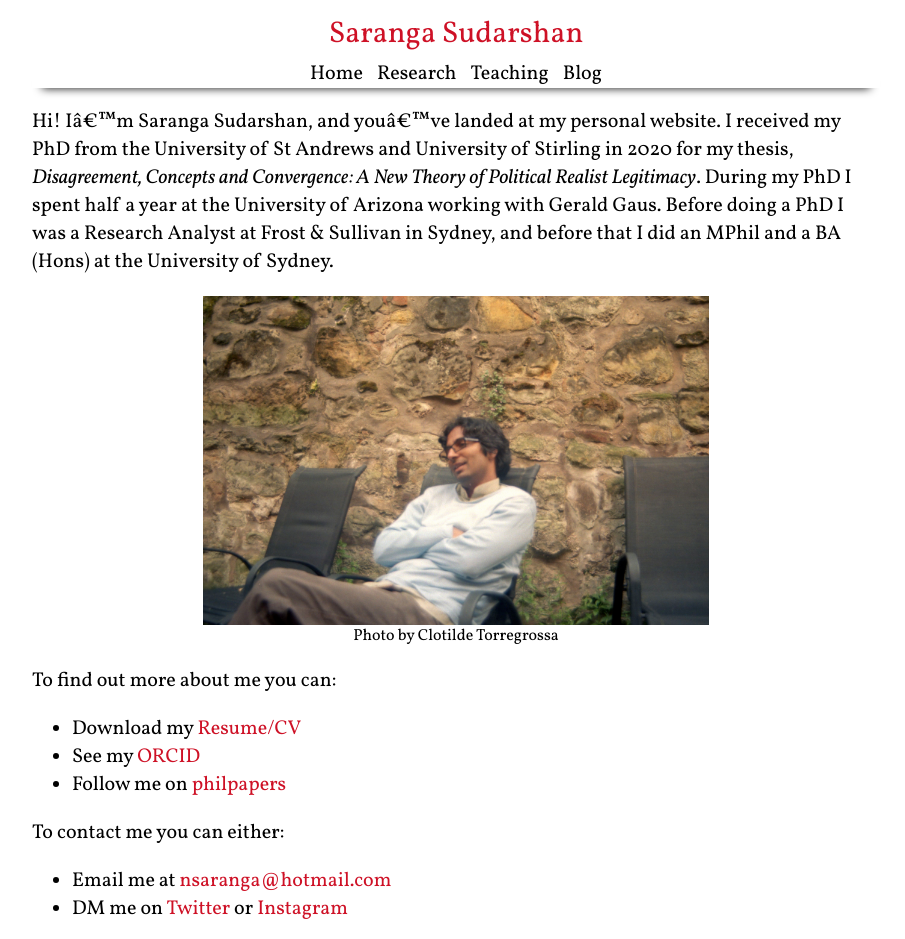
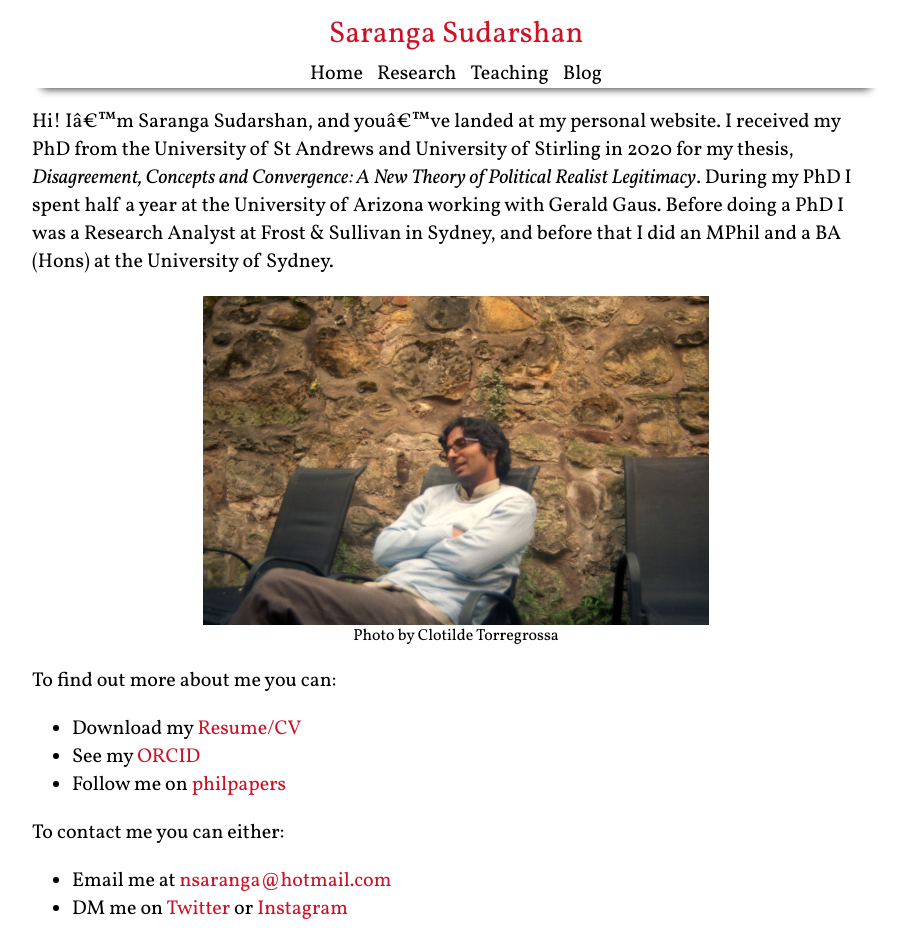
Before and after one commit to nsaranga/saranga.github.io, a Jekyll site: the page built from index.md, in a window 1280 px wide. Shown: the whole page, without its empty margins (184-1089 px from the left). Built offline with Jekyll 4.4.1, drawn with Linux system fonts in a browser that asks for light colours.

Commit message:
changes to file

```diff
--- a/assets/sswp.css
+++ b/assets/sswp.css
@@ -1,5 +1,4 @@
 @font-face{font-family:"Vollkorn"}
-@font-face{font-family:"Crimson Text"}
 
 /*
 
--- a/index.md
+++ b/index.md
@@ -9,7 +9,7 @@
 Hi! I'm Saranga Sudarshan, and you've landed at my personal website. I received my PhD from the University of St Andrews and University of Stirling in 2020 for my thesis, *Disagreement, Concepts and Convergence: A New Theory of Political Realist Legitimacy*. During my PhD I spent half a year at the University of Arizona working with Gerald Gaus. Before doing a PhD I was a Research Analyst at Frost & Sullivan in Sydney, and before that I did an MPhil and a BA (Hons) at the University of Sydney.
 
 <figure style="text-align:center;">
-<img src="/assets/img014.jpg" alt="Profile"/>
+<img src="/assets/profile.jpg" alt="Profile"/>
 <figcaption> Photo by Clotilde Torregrossa
 </figcaption>
 </figure>
```
Also changed, not shown: research.md (+1 -1 lines), teaching.md (+1 -1 lines), assets/img004.jpg (deleted), assets/img005.jpg (deleted), assets/img013.jpg (deleted), assets/img014.jpg (deleted), assets/img020.jpg (deleted), assets/lake.jpg (added), assets/profile.jpg, assets/standrews.jpg (added).
